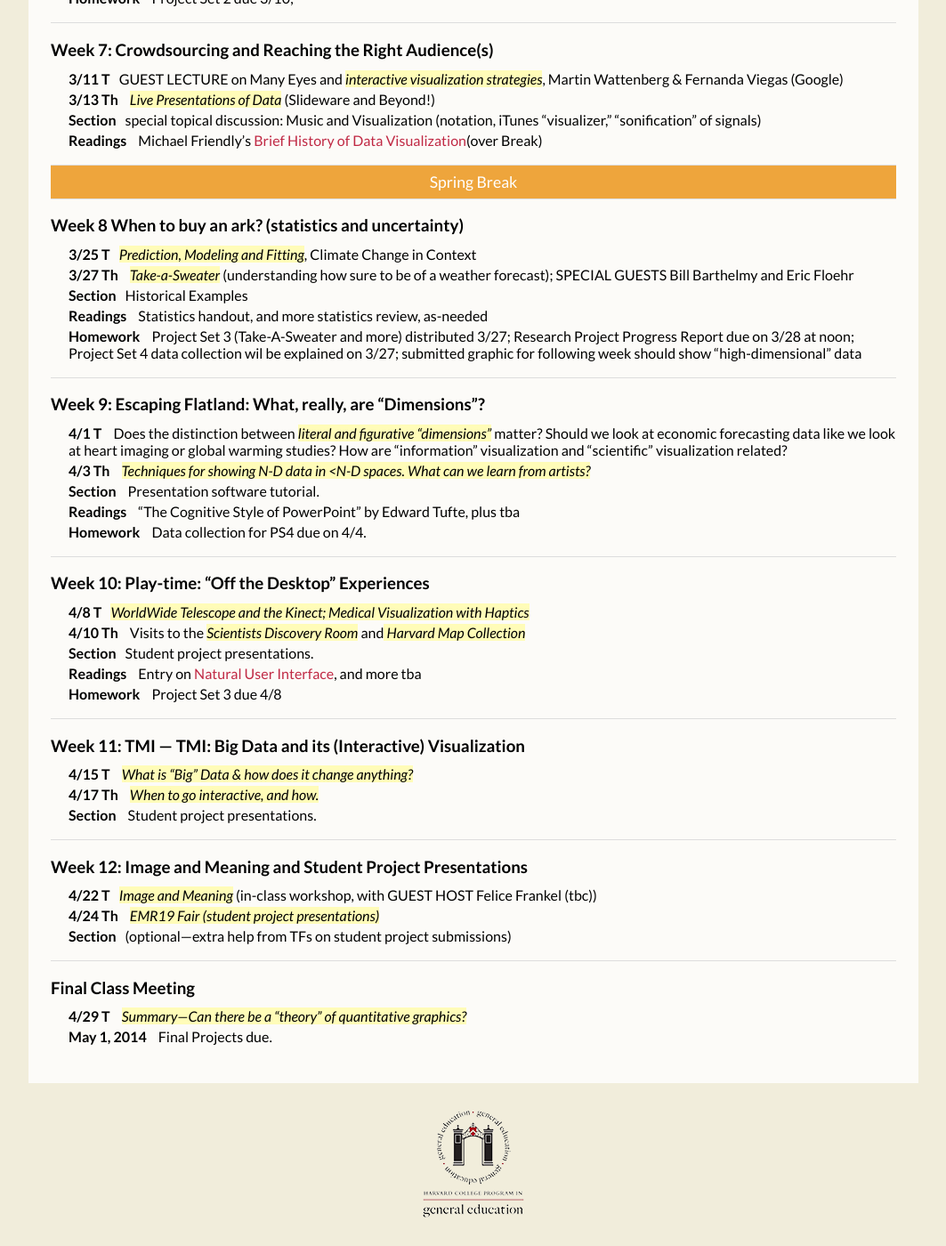
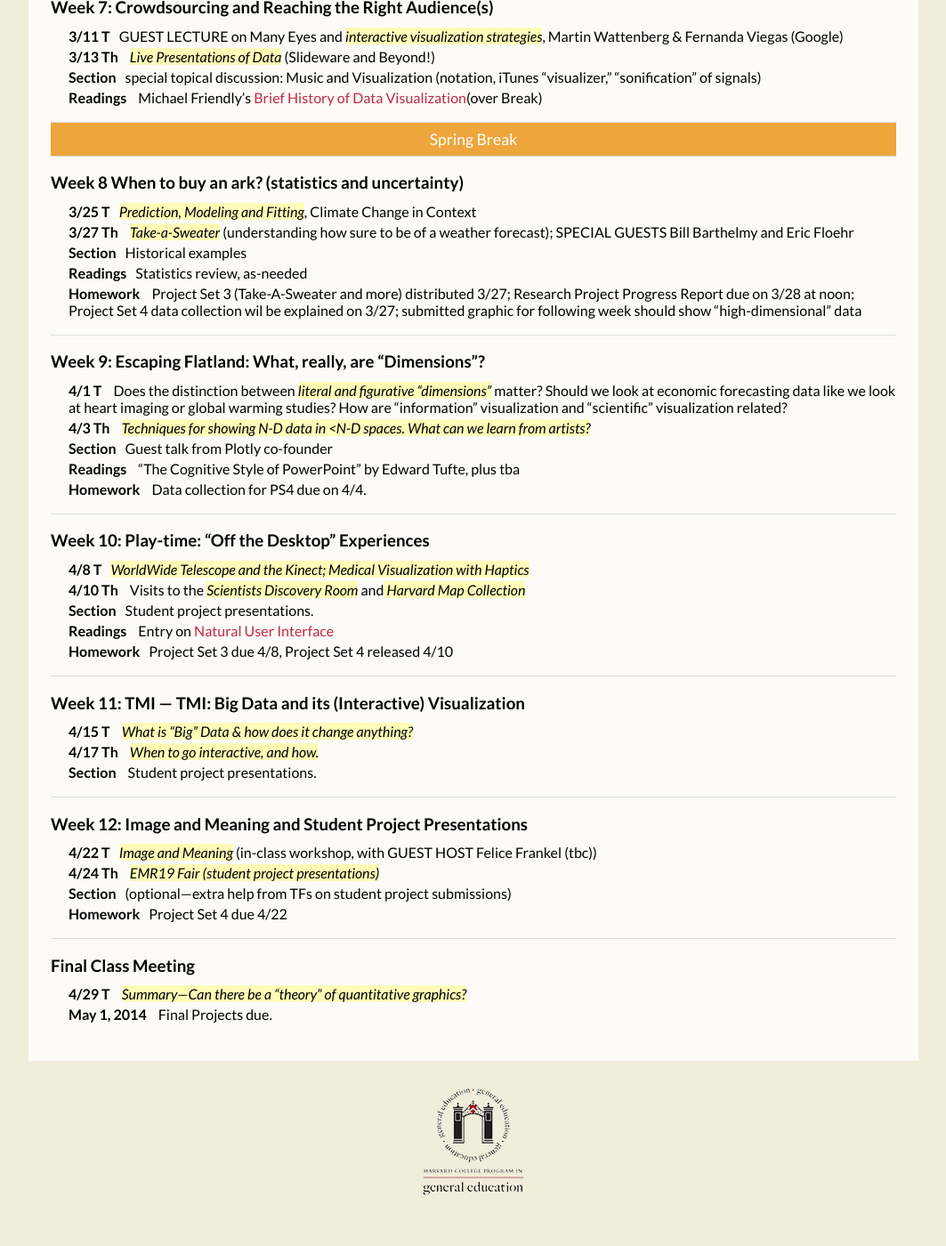
Before and after one commit to emr19/emr19.github.io, a Jekyll site: the page built from schedule/index.html, in a window 1280 px wide and 1400 px high, scrolled down 1556 px. Shown: the whole window at 89% size, without its empty margins (108-1171 px from the left). Built offline with Jekyll 4.4.1, drawn with Linux system fonts in a browser that asks for light colours; Markdown is read by kramdown in place of the engine named in the settings; after the commit the page ends 2931 px from its top, so only the background shows below that; some of the changed text lies outside the part shown.

Commit message:
Updated deadlines

```diff
--- a/schedule/index.html
+++ b/schedule/index.html
@@ -211,10 +211,9 @@
     <span class="c2">Take-a-Sweater</span> <span class="c3">(understanding how sure to be
       of a weather forecast); SPECIAL GUESTS Bill Barthelmy and Eric Floehr</span></li>
 
-    <li><span class="leader">Section</span><span class="c3 c17">Historical Examples</span></li>
+    <li><span class="leader">Section</span>Historical examples</li>
 
-    <li><span class="leader">Readings</span> <span class="c3">Statistics
-      handout, and more statistics review, as-needed</span></li>
+    <li><span class="leader">Readings</span>Statistics review, as-needed</li>
 
     <li><span class="leader">Homework</span> <span class="c3 c12">Project Set 3 (Take-A-Sweater and more)
       distributed 3/27; Research Project Progress Report due on 3/28 at noon; Project Set
@@ -239,8 +238,7 @@
     <span class="c2">Techniques for showing N-D data in &lt;N-D
       spaces. What can we learn from artists?</span></li>
 
-    <li><span class="leader">Section</span> <span class="c3 c17">Presentation software
-      tutorial.</span></li>
+    <li><span class="leader">Section</span>Guest talk from Plotly co-founder</li>
 
     <li><span class="leader">Readings</span> <span class="c3">&ldquo;The
       Cognitive Style of PowerPoint&rdquo; by Edward Tufte, plus tba</span></li>
@@ -266,10 +264,10 @@
     <li><span class="leader">Readings</span> <span class="c3">Entry on</span>
     <span class="c3 c21"><a class="c15" href=
         "http://en.wikipedia.org/wiki/Natural_user_interface">Natural User
-        Interface</a></span><span class="c3">, and more tba</span></li>
+        Interface</a></span><span class="c3"></span></li>
 
-    <li><span class="leader">Homework</span> <span class="c3 c12">Project Set 3
-      due 4/8</span></li>
+    <li><span class="leader">Homework</span>Project Set 3
+      due 4/8, Project Set 4 released 4/10</li>
   </ul>
 </div>
 
@@ -303,6 +301,8 @@
 
     <li><span class="leader">Section</span><span class="c3">(optional—extra help from TFs on student
       project submissions)</span></li>
+
+    <li><span class="leader">Homework</span>Project Set 4 due 4/22</li>
   </ul>
 </div>
 
```
Also changed, not shown: other parts of schedule/index.html (+1 -1 lines).
